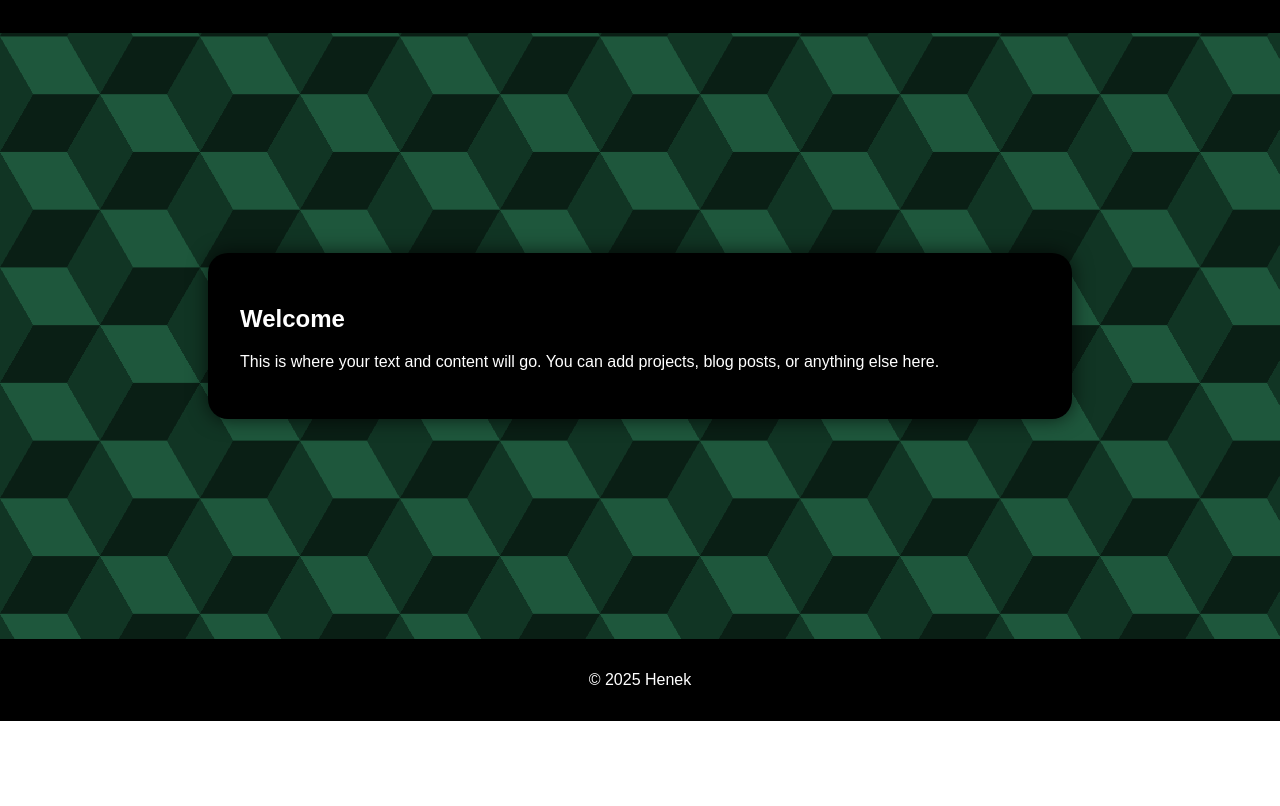
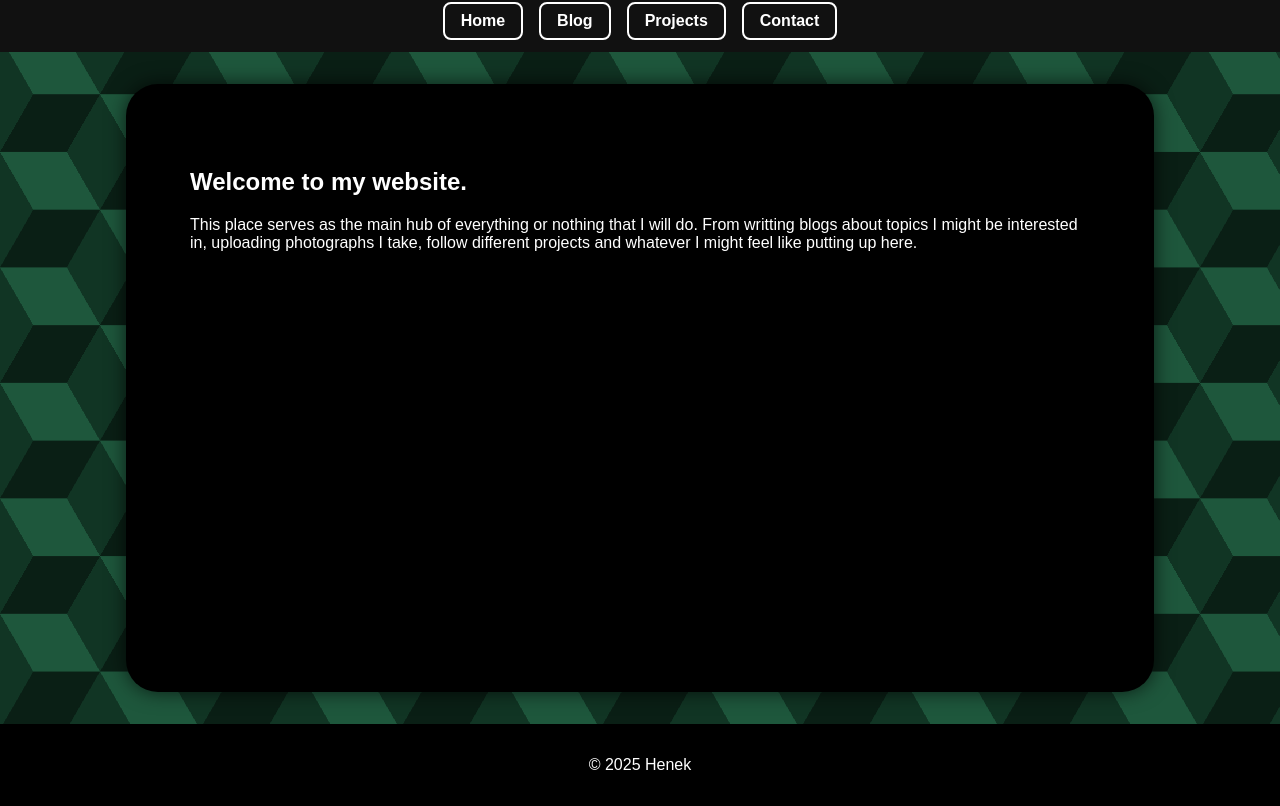
Before and after one commit to Henek2000/Myweb, a plain HTML site: page index.html in a window 1280 px wide. Shown: the part 79-885 px from the top of the page. Before the commit the page ends 800 px from the top, so only its background shows below. Drawn offline with Linux system fonts and the light colour scheme.

Commit message:
Update index.html

```diff
--- a/index.html
+++ b/index.html
@@ -3,10 +3,15 @@
 <head>
   <title>Overlapping Cubes Layout</title>
   <style>
+    @font-face {
+      font-family: 'AestheticSans';
+      src: local('Segoe UI'), local('Helvetica Neue'), local('Arial');
+    }
+
     html, body {
       height: 100%;
       margin: 0;
-      font-family: sans-serif;
+      font-family: 'AestheticSans', sans-serif;
       color: white;
     }
 
@@ -29,7 +34,40 @@
 
     header, footer {
       background-color: black;
-      padding: 1rem;
+      padding: 1rem 2rem;
+    }
+
+    header h1 {
+      font-size: 2rem;
+      text-align: left;
+      margin: 0;
+    }
+
+    nav {
+      background-color: #111;
+      display: flex;
+      justify-content: center;
+      gap: 1rem;
+      padding: 0.75rem 0;
+    }
+
+    .nav-button {
+      background: none;
+      border: 2px solid white;
+      color: white;
+      padding: 0.5rem 1rem;
+      border-radius: 8px;
+      text-decoration: none;
+      font-weight: bold;
+      transition: background 0.3s;
+    }
+
+    .nav-button:hover {
+      background: white;
+      color: black;
+    }
+
+    footer {
       text-align: center;
     }
 
@@ -43,23 +81,31 @@
 
     .content-box {
       background-color: black;
-      border-radius: 20px;
-      padding: 2rem;
-      max-width: 800px;
+      padding: 4rem;
+      max-width: 900px;
       width: 100%;
+      min-height: 60vh;
       box-shadow: 0 0 20px #000000aa;
+      border-radius: 32px;
     }
   </style>
 </head>
 <body>
   <header>
-    <h1>My Website Header</h1>
+    <h1>Henek</h1>
   </header>
+
+  <nav>
+    <a href="index.html" class="nav-button">Home</a>
+    <a href="blog.html" class="nav-button">Blog</a>
+    <a href="projects.html" class="nav-button">Projects</a>
+    <a href="contact.html" class="nav-button">Contact</a>
+  </nav>
 
   <main>
     <div class="content-box">
-      <h2>Welcome</h2>
-      <p>This is where your text and content will go. You can add projects, blog posts, or anything else here.</p>
+      <h2>Welcome to my website.</h2>
+      <p>This place serves as the main hub of everything or nothing that I will do. From writting blogs about topics I might be interested in, uploading photographs I take, follow different projects and whatever I might feel like putting up here.</p>
     </div>
   </main>
 
```
